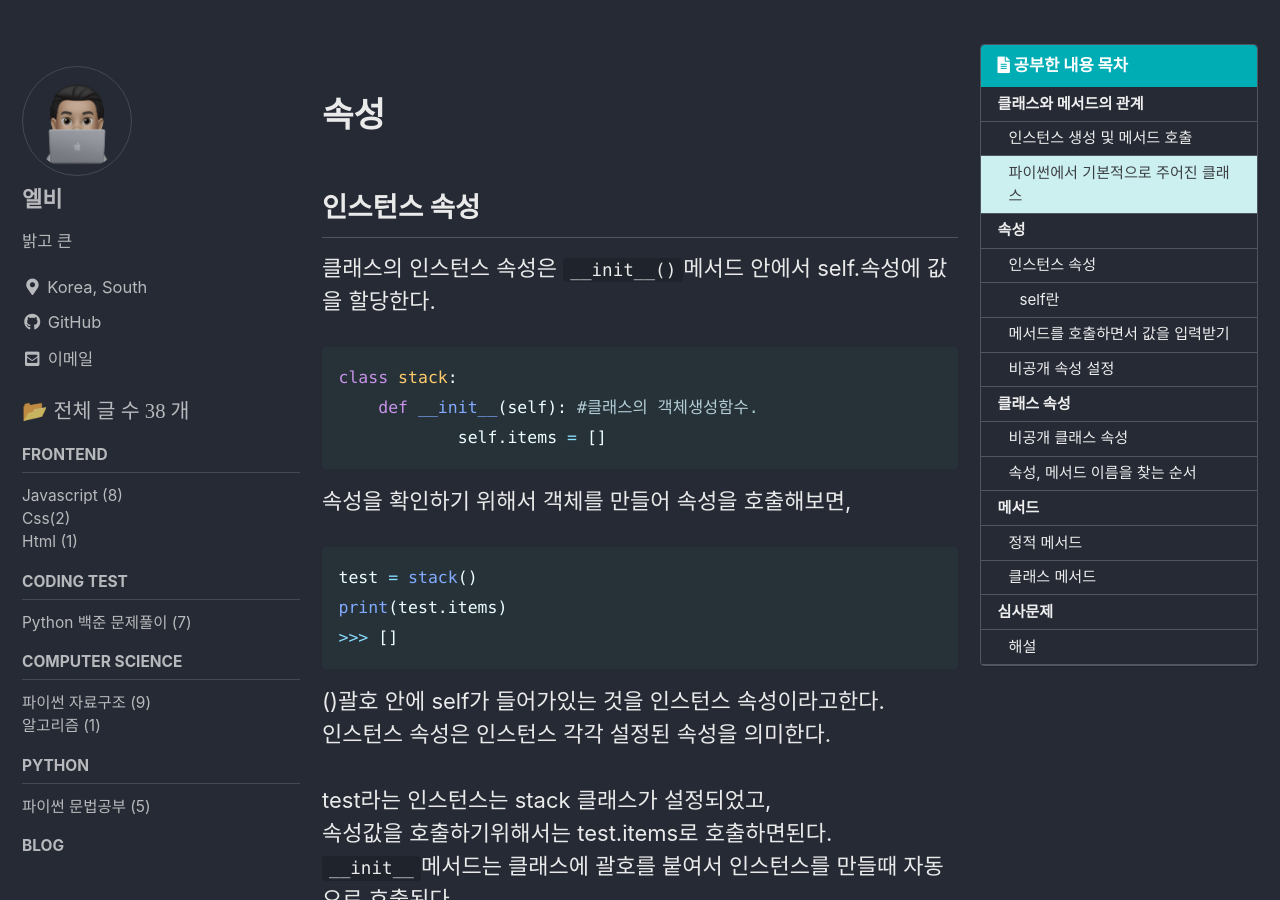
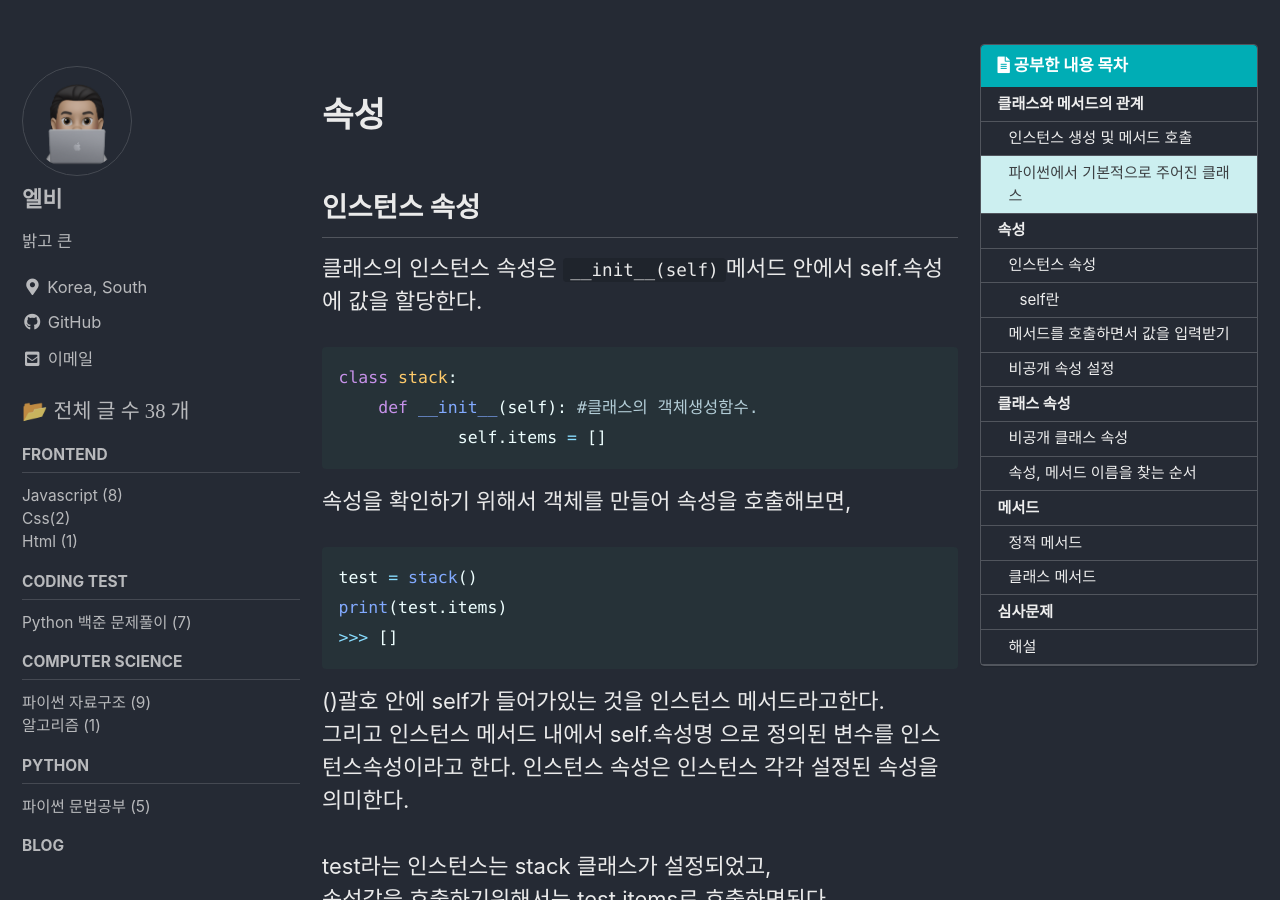
Before and after one commit to koreanddinghwan/koreanddinghwan.github.io, a Jekyll site: the page built from _posts/python/syntax/2021-10-29-classmethod.md, in a window 1280 px wide and 900 px high, scrolled down 2752 px. Built offline with Jekyll 4.4.1, drawn with Linux system fonts in a browser that asks for light colours; cached includes are drawn as plain includes; comment, search, counter and statistics services are not loaded.

Commit message:
Update 2021-10-29-classmethod.md

````diff
--- a/_posts/python/syntax/2021-10-29-classmethod.md
+++ b/_posts/python/syntax/2021-10-29-classmethod.md
@@ -97,7 +97,7 @@ print(isinstance(a,list))
 
 ## 인스턴스 속성
 
-클래스의 인스턴스 속성은  `__init__()`메서드 안에서 self.속성에 값을 할당한다.
+클래스의 인스턴스 속성은  `__init__(self)`메서드 안에서 self.속성에 값을 할당한다.
 
 ```python
 class stack:
@@ -111,7 +111,8 @@ print(test.items)
 >>> []
 ```
 
-()괄호 안에 self가 들어가있는 것을 인스턴스 속성이라고한다.
+()괄호 안에 self가 들어가있는 것을 인스턴스 메서드라고한다.
+그리고 인스턴스 메서드 내에서 self.속성명 으로 정의된 변수를 인스턴스속성이라고 한다.
 인스턴스 속성은 인스턴스 각각 설정된 속성을 의미한다.
 <br>
 test라는 인스턴스는 stack 클래스가 설정되었고,
````
